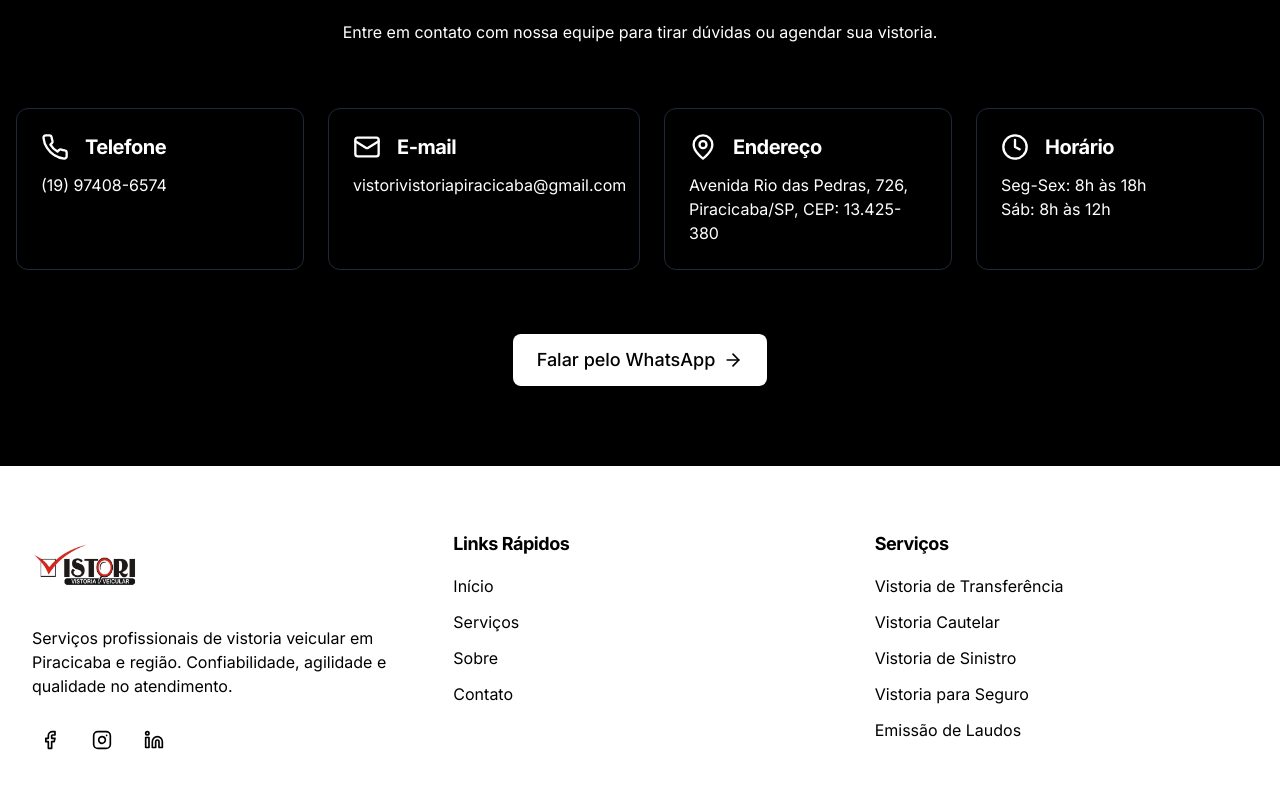
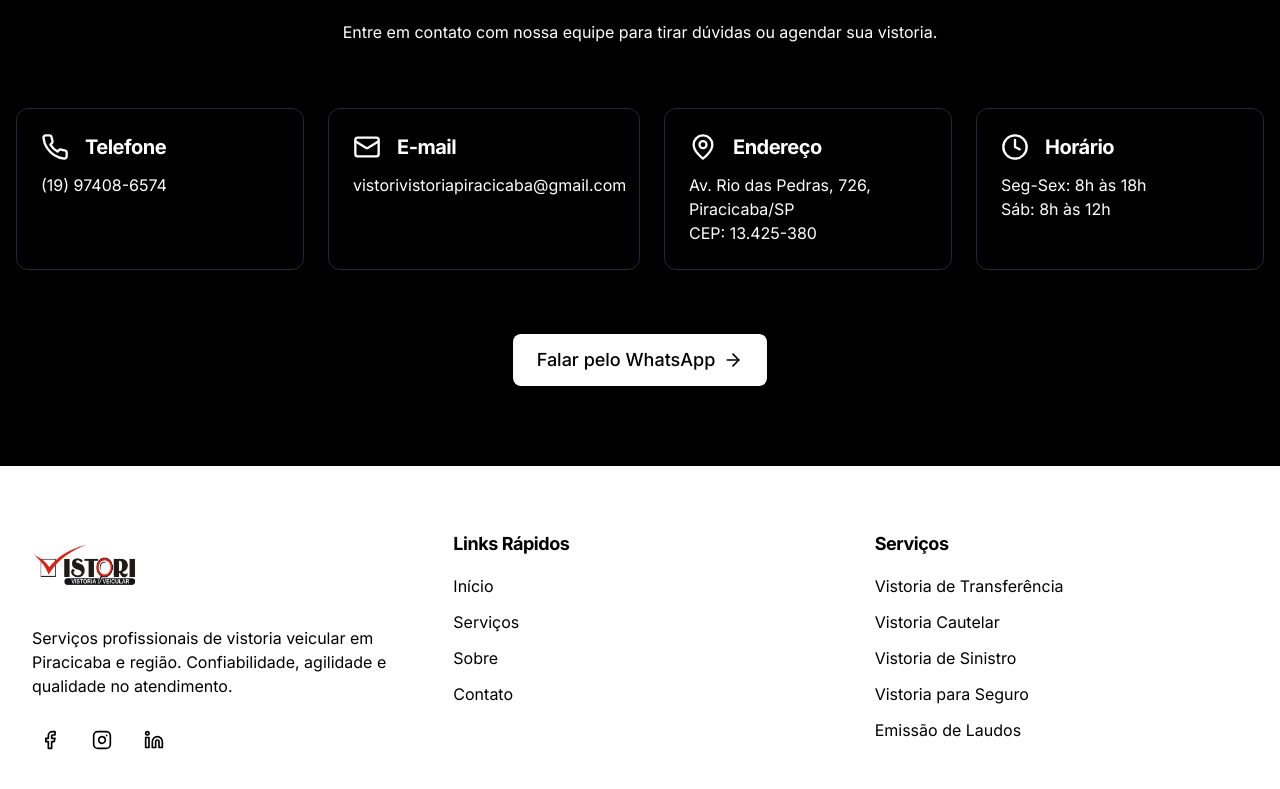
Before and after one commit to LauraSchiavon/vistoriPiracicabaWebSite, a React (Vite) app: page / in a window 1280 px wide. Shown: the part 2992-3781 px from the top of the page. Built offline with nearby package versions, Linux system fonts and the light colour scheme.

Commit message:
link telefone

```diff
--- a/src/components/home/Contact.tsx
+++ b/src/components/home/Contact.tsx
@@ -9,58 +9,63 @@ const Contact: React.FC = () => {
     <section id="contato" className="py-20 bg-black text-white">
       <div className="container max-w-7xl mx-auto px-4">
         <div className="text-center mb-16">
-          <h2 className="text-4xl text-white font-bold">Fale Conosco</h2>
-          <p className="text-white mt-4">
+          <h2 className="text-4xl font-bold">Fale Conosco</h2>
+          <p className="mt-4">
             Entre em contato com nossa equipe para tirar dúvidas ou agendar sua
             vistoria.
           </p>
         </div>
 
-        {/* Blocos de contato lado a lado */}
         <div className="flex flex-wrap justify-between gap-6">
-          {/* Item */}
-          <div className="flex-1 min-w-[230px] bg-black border border-gray-800 rounded-xl p-6 hover:border-white transition-colors">
+          {/* Telefone */}
+          <a
+            href="tel:+5519974086574"
+            className="flex-1 min-w-[230px] bg-black border border-gray-800 rounded-xl p-6 hover:border-white transition-colors block"
+          >
             <div className="flex items-center space-x-4 mb-3">
               <Phone size={28} className="text-white" />
-              <h3 className="text-xl font-semibold  text-white">Telefone</h3>
+              <h3 className="text-xl font-semibold">Telefone</h3>
             </div>
-            <a href="tel:+5519974086574" className="text-white">
-              (19) 97408-6574
-            </a>
-          </div>
+            <p>(19) 97408-6574</p>
+          </a>
 
-          <div className="flex-1 min-w-[230px] bg-black border border-gray-800 rounded-xl py-6 pr-12 pl-6 hover:border-white transition-colors">
-            <div className="flex items-center space-x-4 mb-3 ">
+          {/* E-mail */}
+          <a
+            href="mailto:vistorivistoriapiracicaba@gmail.com"
+            className="flex-1 min-w-[230px] bg-black border border-gray-800 rounded-xl py-6 pl-6 pr-12 hover:border-white transition-colors block"
+          >
+            <div className="flex items-center space-x-4 mb-3">
               <Mail size={28} className="text-white" />
               <h3 className="text-xl font-semibold">E-mail</h3>
             </div>
-            <a
-              href="mailto:contato@vistoripiracicaba.com.br"
-              className="text-white "
-            >
-              vistorivistoriapiracicaba@gmail.com
-            </a>
-          </div>
+            <p>vistorivistoriapiracicaba@gmail.com</p>
+          </a>
 
-          <div className="flex-1 min-w-[230px] bg-black border border-gray-800 rounded-xl p-6 hover:border-white transition-colors">
+          {/* Endereço */}
+          <a
+            href="https://www.google.com.br/maps/place/Av.+Rio+das+Pedras,+726+-+Piracicamirim,+Piracicaba+-+SP,+13420-590"
+            target="_blank"
+            rel="noopener noreferrer"
+            className="flex-1 min-w-[230px] bg-black border border-gray-800 rounded-xl p-6 hover:border-white transition-colors block"
+          >
             <div className="flex items-center space-x-4 mb-3">
               <MapPin size={28} className="text-white" />
               <h3 className="text-xl font-semibold">Endereço</h3>
             </div>
-            <a
-              href="https://www.google.com.br/maps/place/Av.+Rio+das+Pedras,+726+-+Piracicamirim,+Piracicaba+-+SP,+13420-590/@-22.7431051,-47.627969,17z/data=!3m1!4b1!4m6!3m5!1s0x94c6303886816db3:0x58c4924d82d90d68!8m2!3d-22.7431101!4d-47.6253941!16s%2Fg%2F11cnd8hn2t?entry=ttu&g_ep=EgoyMDI1MDQyOC4wIKXMDSoASAFQAw%3D%3D"
-              className="text-white"
-            >
-              Avenida Rio das Pedras, 726, Piracicaba/SP, CEP: 13.425- 380
-            </a>
-          </div>
+            <p>
+              Av. Rio das Pedras, 726, Piracicaba/SP
+              <br />
+              CEP: 13.425-380
+            </p>
+          </a>
 
+          {/* Horário (não precisa ser link) */}
           <div className="flex-1 min-w-[230px] bg-black border border-gray-800 rounded-xl p-6 hover:border-white transition-colors">
             <div className="flex items-center space-x-4 mb-3">
               <Clock size={28} className="text-white" />
               <h3 className="text-xl font-semibold">Horário</h3>
             </div>
-            <p className="text-white">
+            <p>
               Seg-Sex: 8h às 18h
               <br />
               Sáb: 8h às 12h
```
